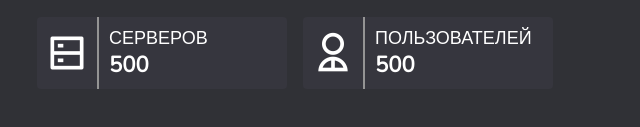
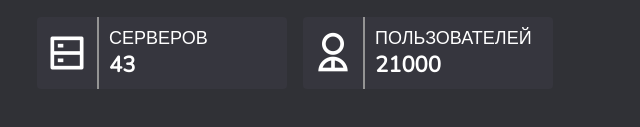
Before and after one commit to SparkleDevelopers/site, a plain HTML site: page index.html in a window 1280 px wide. Shown: the part 897-1024 px from the top of the page, 345-985 px from the left. Drawn offline with nearby package versions, Linux system fonts and the light colour scheme.

Commit message:
Update index.html

```diff
--- a/index.html
+++ b/index.html
@@ -92,7 +92,7 @@
         </div>
         <div class="stats__item_info">
           <div class="stats__item_name">Серверов</div>
-          <div class="stats__item_count">500</div>
+          <div class="stats__item_count">43</div>
         </div>
       </div>
       <div class="stats__item">
@@ -101,7 +101,7 @@
         </div>
         <div class="stats__item_info">
           <div class="stats__item_name">Пользователей</div>
-          <div class="stats__item_count">500</div>
+          <div class="stats__item_count">21000</div>
         </div>
       </div>
     </div>
```
